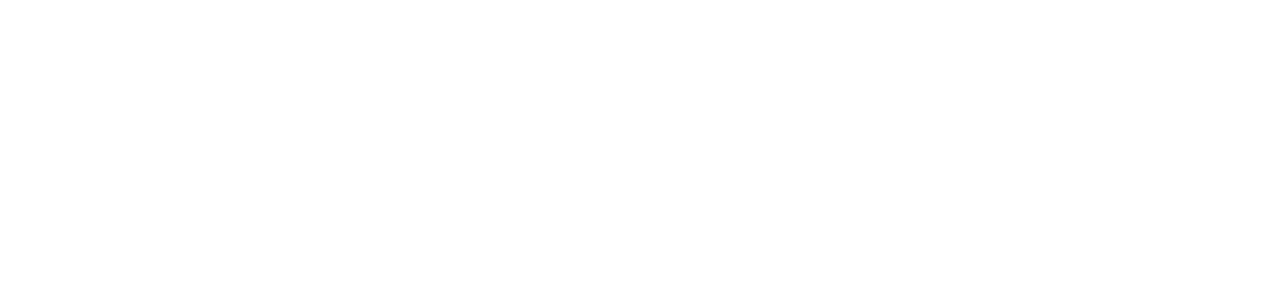
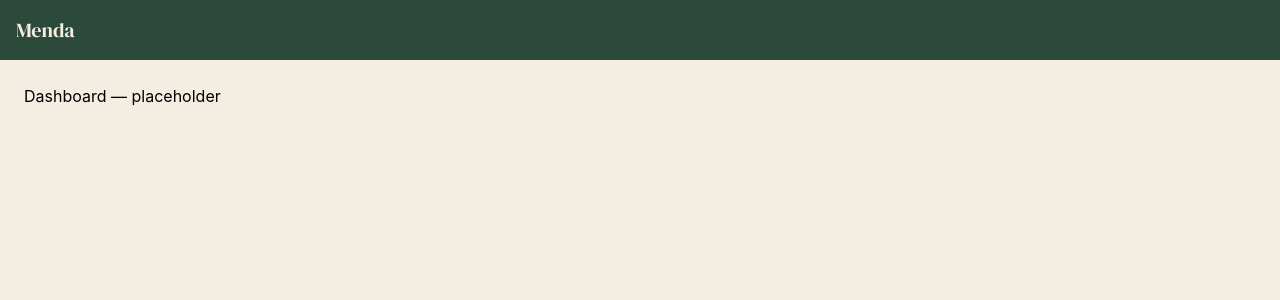
Before and after one commit to JeffKibet/menda, a React (Vite) app: page /dashboard in a window 1280 px wide. Before the commit this address had no page. Shown: the top 300 px of the page. Built offline with nearby package versions, Linux system fonts and the light colour scheme.

Commit message:
feat: add routing and layout components for Onboarding, Assessment, and Dashboard pages

```diff
--- a/src/App.jsx
+++ b/src/App.jsx
@@ -1,19 +1,24 @@
-import { Routes, Route } from "react-router-dom";
+import { Routes, Route } from 'react-router-dom'
+import AppLayout from './layouts/AppLayout'
+import Onboarding from './pages/Onboarding'
+import Assessment from './pages/Assessment'
+import Dashboard from './pages/Dashboard'
 
 function Home() {
-  return (
-    <h1 className="bg-forest font-serif-display text-parchment p-8">
-      Menda — Home
-    </h1>
-  );
+  return <h1 className="font-serif-display text-forest">Menda — Home</h1>
 }
 
 function App() {
   return (
     <Routes>
       <Route path="/" element={<Home />} />
+      <Route element={<AppLayout />}>
+        <Route path="/onboarding" element={<Onboarding />} />
+        <Route path="/assessment" element={<Assessment />} />
+        <Route path="/dashboard" element={<Dashboard />} />
+      </Route>
     </Routes>
-  );
+  )
 }
 
-export default App;
+export default App
--- /dev/null
+++ b/src/layouts/AppLayout.jsx
@@ -0,0 +1,16 @@
+import { Outlet } from "react-router-dom";
+
+function AppLayout() {
+  return (
+    <div className="min-h-screen bg-parchment">
+      <header className="bg-forest text-parchment p-4">
+        <h1 className="font-serif-display text-xl">Menda</h1>
+      </header>
+      <main className="p-6">
+        <Outlet />
+      </main>
+    </div>
+  );
+}
+
+export default AppLayout;
--- /dev/null
+++ b/src/pages/Assessment.jsx
@@ -0,0 +1,4 @@
+function Assessment() {
+  return <p>Assessment — placeholder</p>;
+}
+export default Assessment;
--- /dev/null
+++ b/src/pages/Dashboard.jsx
@@ -0,0 +1,4 @@
+function Dashboard() {
+  return <p>Dashboard — placeholder</p>;
+}
+export default Dashboard;
--- /dev/null
+++ b/src/pages/Onboarding.jsx
@@ -0,0 +1,4 @@
+function Onboarding() {
+  return <p>Onboarding — placeholder</p>;
+}
+export default Onboarding;
```
